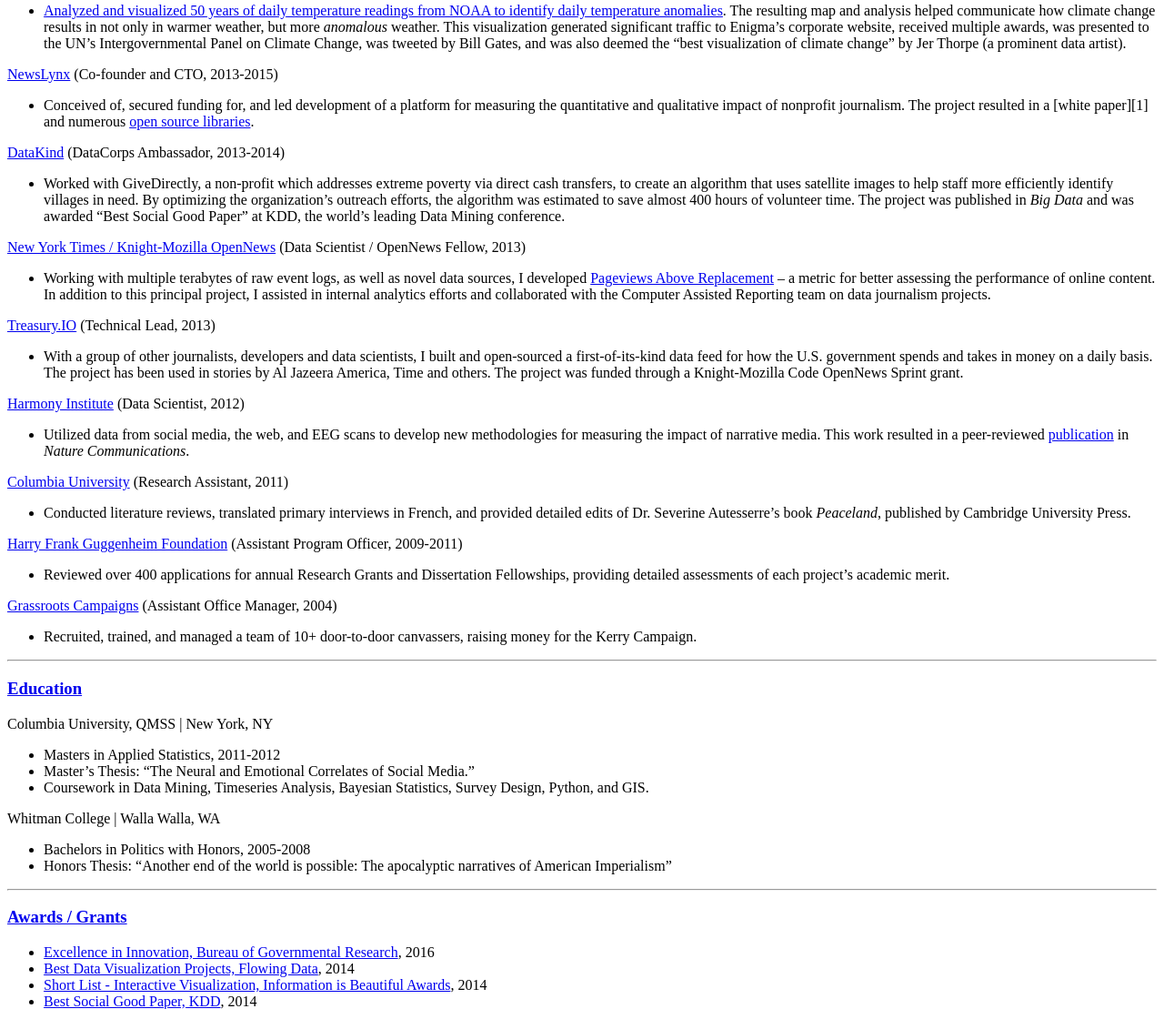
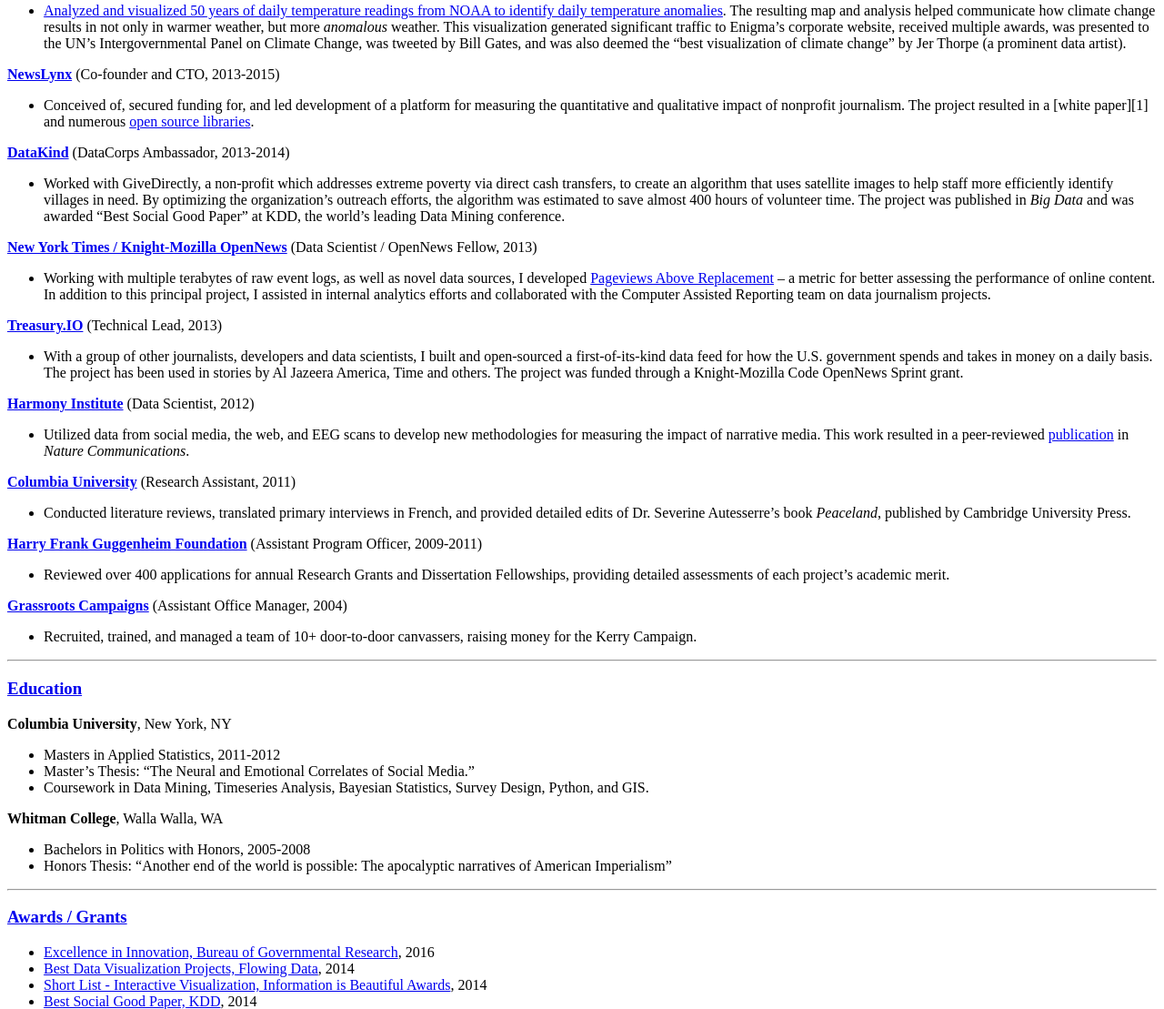
Before and after one commit to abelsonlive/abelsonlive.github.io, a plain HTML site: page resume/index.html in a window 1280 px wide. Shown: the part 1339-2448 px from the top of the page at 91% size. Drawn offline with Linux system fonts and the light colour scheme.

Commit message:
website update

```diff
--- a/resume/index.html
+++ b/resume/index.html
@@ -34,66 +34,66 @@
 </ul>
 <hr />
 <h3 id="experience"><a href="#experience">Experience</a></h3>
-<p><a href="http://www.kickstarter.com">Kickstarter</a> (Data Engineer, 2017-2018)</p>
+<p><a href="http://www.kickstarter.com"><strong>Kickstarter</strong></a> (Data Engineer, 2017-2018)</p>
 <ul>
 <li><p>Rearchitected Kickstarter’s aging data infrastructure in two months, moving to a combination of Airflow, DBT, Redshift Spectrum, and Fivetran, increasing cluster performance. availability, and analytic insight.</p></li>
 <li><p>In less than a month, singlehandedly designed, prototyped, and deployed a spam classifier capable of greater than 98% accuracy and close to a 0% false positive rate, ameliorating one of the worst user experiences on the site.</p></li>
 <li><p>Developed a timeseries algorithm for predicting the likelihood that a Kickstarter project will succeed or fail and how much it will raise (&gt;90% accuracy one day after launch). By constructing the model as an HTTP service, its output has been incorporated in domains as diverse as revenue forecasting, search ranking, customer support, and social media marketing.</p></li>
 <li><p>Provide daily support, guidance, and mentorship to three Data Analysts.</p></li>
 </ul>
-<p><a href="http://www.voxmedia.com/pages/about-vox-media">Vox Media</a> (Chief Data Scientist, 2016)</p>
+<p><a href="http://www.voxmedia.com/pages/about-vox-media"><strong>Vox Media</strong></a> (Chief Data Scientist, 2016)</p>
 <ul>
 <li><p>Responsible for the design, development, and ongoing maintenance of a centralized Hive warehouse for all of the company’s key data sources, including Google Analytics Premium (BigQuery), Chartbeat, DoubleClick for Publishers (DFP), Chorus (our proprietary content management system), Facebook Insights, Twitter Analytics, Youtube Analytics, Snapchat Analytics, and several others.</p></li>
 <li><p>Wrote Hive queries and custom Map-Reduce jobs to join and analyze these data sources. These analyses were presented directly to the CEO and were fundamental in steering company-wide revenue strategy and identifying opportunities for future growth.</p></li>
 </ul>
-<p><a href="http://enigma.io">Enigma</a> (Chief Data Scientist, 2013-2015)</p>
+<p><a href="http://enigma.io"><strong>Enigma</strong></a> (Chief Data Scientist, 2013-2015)</p>
 <ul>
 <li><p>Designed and developed a global database of government procurement contracts within ten non-english speaking countries for a Fortune 100 company. This involved extracting structured data from messy websites, PDFs, Word Documents, PowerPoints, and poorly-formatted Excel spreadsheets. To accomplish this task, I hired and trained a team of four people, <a href="http://enigma.io/parsekit/">designed custom, reusable software</a> to expedite the data acquisition process, and interfaced directly with the clients. The successful delivery of this application was fundamental in securing a multi-year, multi-million dollar contract which increased Enigma’s revenue ten-fold and aided in raising $27 million in venture capital.</p></li>
 <li><p>Worked with the City of New Orleans to develop machine learning-based tool to assist in addressing the city’s backlog of blight abatement cases. Within three months of the tool’s implementation, the backlog of cases had been fully eliminated. This project <a href="http://www.nola.gov/mayor/press-releases/2016/20160513-pr-bgr-awards/">recieved an award from the Bureau of Governmental Research</a>.</p></li>
 <li><p>In collaboration with the Red Cross, DataKind, and local fire departments, I developed a novel machine learning model capable of predicting the likelihood that residents in a given census block lacked a smoke alarm. This project was powered by <a href="https://github.com/enigma-io/smoke-signals-model">multiple</a> <a href="https://github.com/enigma-io/ahs-acs">open-source</a> <a href="https://github.com/enigma-io/tiger-geocoder">libraries</a> and resulted in a <a href="http://labs.enigma.io/smoke-signals">free web application</a> which enabled local governments to upload their own fire incident data and return a list of addresses to target for inspections. The tool is actively used by multiple fire departments throughout the country, as well as by the Red Cross to optimize their <a href="http://www.redcross.org/news/event/or/portland/Home-Fire-Preparedness-Outreach-and-Smoke-Alarm-Installation">Home Fire Preparedness Outreach Campaign</a>.</p></li>
 <li><p><a href="http://labs.enigma.io/climate-change-map/">Analyzed and visualized 50 years of daily temperature readings from NOAA to identify daily temperature anomalies</a>. The resulting map and analysis helped communicate how climate change results in not only in warmer weather, but more <em>anomalous</em> weather. This visualization generated significant traffic to Enigma’s corporate website, received multiple awards, was presented to the UN’s Intergovernmental Panel on Climate Change, was tweeted by Bill Gates, and was also deemed the “best visualization of climate change” by Jer Thorpe (a prominent data artist).</p></li>
 </ul>
-<p><a href="http://newslynx.org">NewsLynx</a> (Co-founder and CTO, 2013-2015)</p>
+<p><a href="http://newslynx.org"><strong>NewsLynx</strong></a> (Co-founder and CTO, 2013-2015)</p>
 <ul>
 <li>Conceived of, secured funding for, and led development of a platform for measuring the quantitative and qualitative impact of nonprofit journalism. The project resulted in a [white paper][1] and numerous <a href="http://github.com/newslynx">open source libraries</a>.</li>
 </ul>
-<p><a href="http://datakind.org">DataKind</a> (DataCorps Ambassador, 2013-2014)</p>
+<p><a href="http://datakind.org"><strong>DataKind</strong></a> (DataCorps Ambassador, 2013-2014)</p>
 <ul>
 <li>Worked with GiveDirectly, a non-profit which addresses extreme poverty via direct cash transfers, to create an algorithm that uses satellite images to help staff more efficiently identify villages in need. By optimizing the organization’s outreach efforts, the algorithm was estimated to save almost 400 hours of volunteer time. The project was published in <em>Big Data</em> and was awarded “Best Social Good Paper” at KDD, the world’s leading Data Mining conference.</li>
 </ul>
-<p><a href="http://www.knightfoundation.org/blogs/knightblog/2012/11/8/meet-the-2013-knight-mozilla-opennews-fellows/">New York Times / Knight-Mozilla OpenNews</a> (Data Scientist / OpenNews Fellow, 2013)</p>
+<p><a href="http://www.knightfoundation.org/blogs/knightblog/2012/11/8/meet-the-2013-knight-mozilla-opennews-fellows/"><strong>New York Times / Knight-Mozilla OpenNews</strong></a> (Data Scientist / OpenNews Fellow, 2013)</p>
 <ul>
 <li>Working with multiple terabytes of raw event logs, as well as novel data sources, I developed <a href="https://source.opennews.org/en-US/articles/promotion-pageviews/">Pageviews Above Replacement</a> – a metric for better assessing the performance of online content. In addition to this principal project, I assisted in internal analytics efforts and collaborated with the Computer Assisted Reporting team on data journalism projects.</li>
 </ul>
-<p><a href="http://treasury.io/">Treasury.IO</a> (Technical Lead, 2013)</p>
+<p><a href="http://treasury.io/"><strong>Treasury.IO</strong></a> (Technical Lead, 2013)</p>
 <ul>
 <li>With a group of other journalists, developers and data scientists, I built and open-sourced a first-of-its-kind data feed for how the U.S. government spends and takes in money on a daily basis. The project has been used in stories by Al Jazeera America, Time and others. The project was funded through a Knight-Mozilla Code OpenNews Sprint grant.</li>
 </ul>
-<p><a href="http://harmony-institute.org">Harmony Institute</a> (Data Scientist, 2012)</p>
+<p><a href="http://harmony-institute.org"><strong>Harmony Institute</strong></a> (Data Scientist, 2012)</p>
 <ul>
 <li>Utilized data from social media, the web, and EEG scans to develop new methodologies for measuring the impact of narrative media. This work resulted in a peer-reviewed <a href="http://www.nature.com/ncomms/2014/140729/ncomms5567/abs/ncomms5567.html">publication</a> in <em>Nature Communications</em>.</li>
 </ul>
-<p><a href="http://www.severineautesserre.com/home/">Columbia University</a> (Research Assistant, 2011)</p>
+<p><a href="http://www.severineautesserre.com/home/"><strong>Columbia University</strong></a> (Research Assistant, 2011)</p>
 <ul>
 <li>Conducted literature reviews, translated primary interviews in French, and provided detailed edits of Dr. Severine Autesserre’s book <em>Peaceland</em>, published by Cambridge University Press.</li>
 </ul>
-<p><a href="http://hfg.org/">Harry Frank Guggenheim Foundation</a> (Assistant Program Officer, 2009-2011)</p>
+<p><a href="http://hfg.org/"><strong>Harry Frank Guggenheim Foundation</strong></a> (Assistant Program Officer, 2009-2011)</p>
 <ul>
 <li>Reviewed over 400 applications for annual Research Grants and Dissertation Fellowships, providing detailed assessments of each project’s academic merit.</li>
 </ul>
-<p><a href="http://hfg.org/">Grassroots Campaigns</a> (Assistant Office Manager, 2004)</p>
+<p><a href="http://hfg.org/"><strong>Grassroots Campaigns</strong></a> (Assistant Office Manager, 2004)</p>
 <ul>
 <li>Recruited, trained, and managed a team of 10+ door-to-door canvassers, raising money for the Kerry Campaign.</li>
 </ul>
 <hr />
 <h3 id="education"><a href="#education">Education</a></h3>
-<p>Columbia University, QMSS | New York, NY</p>
+<p><strong>Columbia University</strong>, New York, NY</p>
 <ul>
 <li>Masters in Applied Statistics, 2011-2012</li>
 <li>Master’s Thesis: “The Neural and Emotional Correlates of Social Media.”</li>
 <li>Coursework in Data Mining, Timeseries Analysis, Bayesian Statistics, Survey Design, Python, and GIS.</li>
 </ul>
-<p>Whitman College | Walla Walla, WA</p>
+<p><strong>Whitman College</strong>, Walla Walla, WA</p>
 <ul>
 <li>Bachelors in Politics with Honors, 2005-2008</li>
 <li>Honors Thesis: “Another end of the world is possible: The apocalyptic narratives of American Imperialism”</li>
```
Also changed, not shown: 1 other file.
